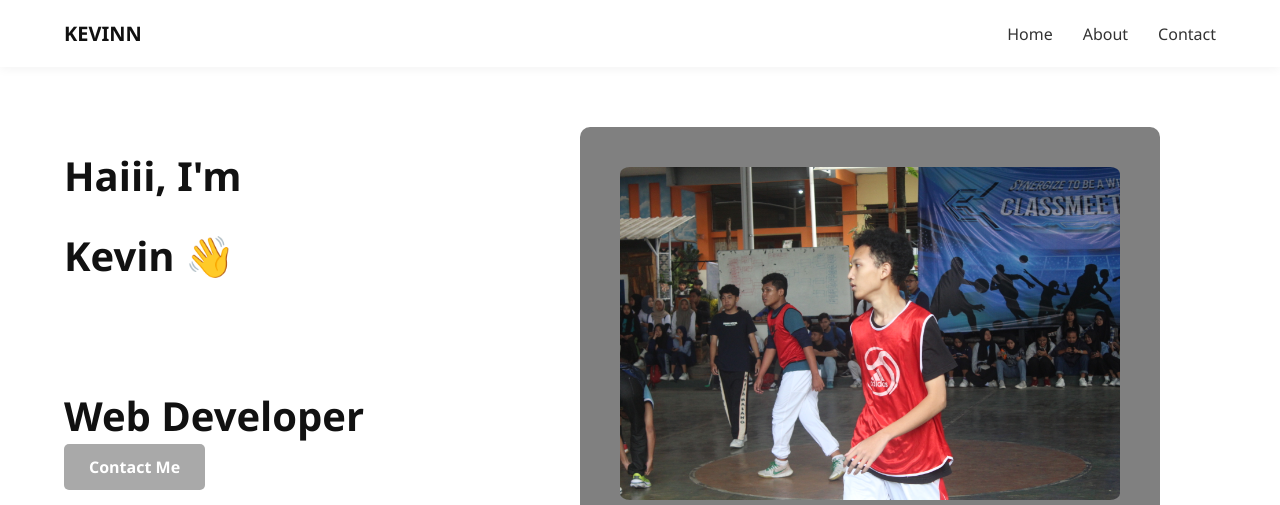
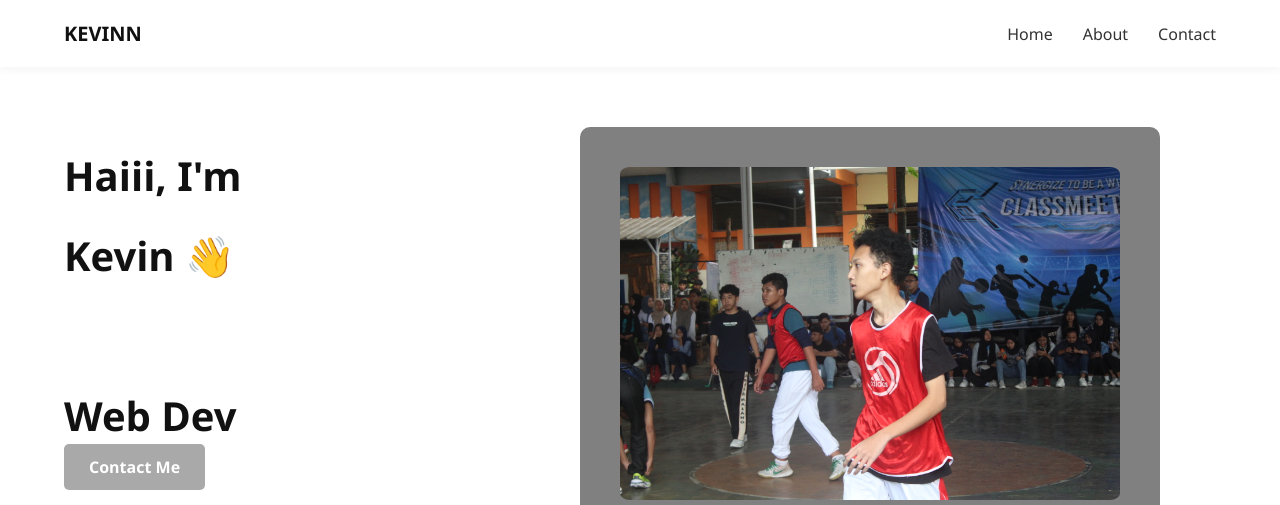
Before and after one commit to jkevinxccc/POTOFOLIO-KEVIN, a plain HTML site: page index.html in a window 1280 px wide. Shown: the top 505 px of the page. Drawn offline with Linux system fonts and the light colour scheme.

Commit message:
komentar

```diff
--- a/index.html
+++ b/index.html
@@ -22,7 +22,7 @@
   <section class="hero">
     <div class="container hero-content">
       <div class="text">
-        <h1>Haiii, I'm <br><span class="name">Kevin 👋<span class="highlight"></span></span><br>Web Developer</h1>
+        <h1>Haiii, I'm <br><span class="name">Kevin 👋<span class="highlight"></span></span><br>Web Dev</h1>
         <a class="button" href="contact.html">Contact Me</a>
         <div class="socials">
           <a href="https://www.instagram.com/kepinnnn.no/"><img src="instagram.png" alt="Instagram"></a>
```
